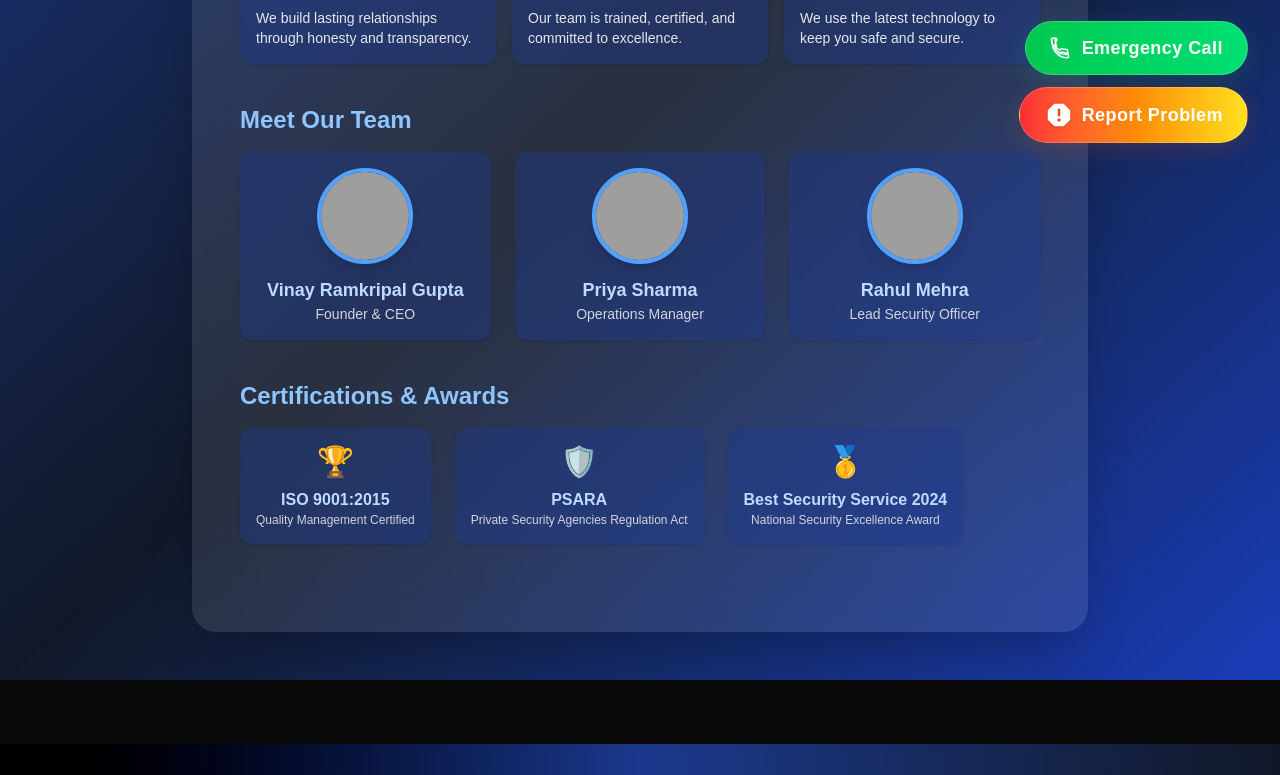
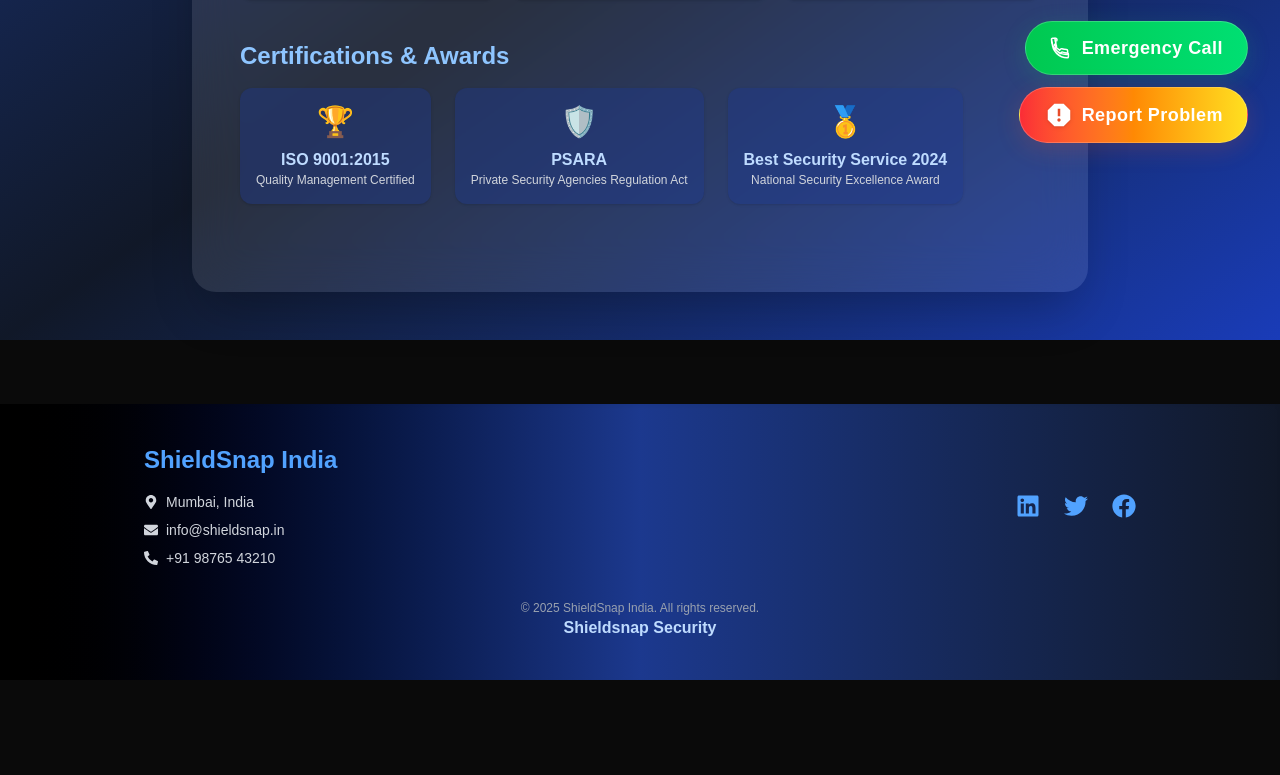
Before and after one commit to Vinaygp007/security, a Next.js app: page /about in a window 1280 px wide. Shown: the part 625-1400 px from the top of the page. After the commit the page ends 1305 px from the top, so only its background shows below. Built offline with nearby package versions, Linux system fonts and the light colour scheme; grey boxes are pictures that could not be loaded.

Commit message:
first comment

```diff
--- a/src/app/about/page.tsx
+++ b/src/app/about/page.tsx
@@ -44,7 +44,7 @@ export default function AboutUs() {
   return (
     <>
       <Navbar />
-      <main className="bg-gradient-to-br mt-16 from-blue-900 via-gray-900 to-blue-800 min-h-screen py-12 px-4">
+      <main className="bg-gradient-to-br  from-blue-900 via-gray-900 to-blue-800 min-h-screen py-12 px-4">
         <div className="max-w-4xl mx-auto bg-white/10 backdrop-blur-xl rounded-3xl shadow-2xl p-8 md:p-12">
           {/* Company History */}
           <section className="mb-10">
@@ -78,23 +78,7 @@ export default function AboutUs() {
               </li>
             </ul>
           </section>
-          {/* Team Profiles */}
-          <section className="mb-10">
-            <h2 className="text-2xl font-bold text-blue-300 mb-4">Meet Our Team</h2>
-            <div className="grid grid-cols-1 md:grid-cols-3 gap-6">
-              {team.map((member) => (
-                <div key={member.name} className="flex flex-col items-center bg-blue-900/40 rounded-xl p-4 shadow animate-section-in">
-                  <img
-                    src={member.photo}
-                    alt={member.name}
-                    className="h-24 w-24 rounded-full object-cover mb-3 border-4 border-blue-400 shadow-lg"
-                  />
-                  <span className="font-bold text-lg text-blue-200">{member.name}</span>
-                  <span className="text-sm text-gray-300">{member.role}</span>
-                </div>
-              ))}
-            </div>
-          </section>
+          {/* Team Profiles section removed to avoid duplication with Team page */}
           {/* Certifications & Awards */}
           <section className="mb-10">
             <h2 className="text-2xl font-bold text-blue-300 mb-4">Certifications & Awards</h2>
--- a/src/app/blog/page.tsx
+++ b/src/app/blog/page.tsx
@@ -39,7 +39,7 @@ export default function BlogPage() {
   return (
     <>
       <Navbar />
-      <main className="min-h-screen bg-gradient-to-br from-blue-900 via-gray-900 to-blue-800 py-12 px-4 mt-16">
+      <main className="min-h-screen bg-gradient-to-br from-blue-900 via-gray-900 to-blue-800 py-12 px-4 ">
         <div className="max-w-5xl mx-auto">
           <h1 className="text-4xl md:text-5xl font-extrabold text-blue-400 mb-8 text-center">Security Blog</h1>
           <div className="mb-8 flex justify-center">
--- a/src/app/career/page.tsx
+++ b/src/app/career/page.tsx
@@ -48,7 +48,7 @@ export default function CareerPage() {
   return (
     <>
       <Navbar />
-      <main className="min-h-screen bg-gradient-to-br from-blue-900 via-gray-900 to-blue-800 py-12 px-4 mt-16">
+      <main className="min-h-screen bg-gradient-to-br from-blue-900 via-gray-900 to-blue-800 py-12 px-4 ">
         <div className="max-w-5xl mx-auto">
           <h1 className="text-4xl md:text-5xl font-extrabold text-blue-400 mb-8 text-center">Careers at Shieldsnap Security</h1>
 
--- a/src/app/contact/page.tsx
+++ b/src/app/contact/page.tsx
@@ -32,7 +32,7 @@ export default function ContactPage() {
   return (
     <>
       <Navbar />
-      <main className="min-h-screen bg-gradient-to-br from-blue-900 via-gray-900 to-blue-800 py-12 px-4 mt-16">
+      <main className="min-h-screen bg-gradient-to-br from-blue-900 via-gray-900 to-blue-800 py-12 px-4 ">
         <div className="max-w-4xl mx-auto bg-white/10 backdrop-blur-xl rounded-3xl shadow-2xl p-8 md:p-12">
           <h1 className="text-4xl md:text-5xl font-extrabold text-blue-400 mb-8 text-center">Contact Us</h1>
           <div className="grid grid-cols-1 md:grid-cols-2 gap-8">
--- a/src/app/incident-report/page.tsx
+++ b/src/app/incident-report/page.tsx
@@ -82,7 +82,7 @@ export default function IncidentReportPage() {
   return (
     <>
       <Navbar />
-      <div className="min-h-screen mt-16 flex flex-col items-center justify-center bg-gradient-to-br from-blue-900 via-black to-gray-900 px-4 py-16 animate-fade-in">
+      <div className="min-h-screen  flex flex-col items-center justify-center bg-gradient-to-br from-blue-900 via-black to-gray-900 px-4 py-16 animate-fade-in">
         <div className="max-w-lg w-full bg-white/10 backdrop-blur-xl rounded-2xl shadow-2xl p-8 border border-blue-900">
           <h1 className="text-3xl font-extrabold text-blue-400 mb-4 text-center">Report a Security Incident</h1>
           <form className="flex flex-col gap-4" onSubmit={handleSubmit}>
--- a/src/app/page.tsx
+++ b/src/app/page.tsx
@@ -3,7 +3,6 @@
 import Navbar from "../component/sections/navbar";
 import HeroSection from "../component/sections/herosection";
 import Services from "../component/sections/services";
-import BrochureSection from "../component/sections/brochure";
 import Testimonials from "../component/sections/testimonials";
 import Certifications from "../component/sections/certifications";
 import ServiceDetails from "../component/sections/service-details";
@@ -12,6 +11,7 @@ import Contact from "../component/sections/contact";
 import Footer from "../component/sections/footer";
 import LiveChatWidget from "../component/sections/livechat";
 import FAQSection  from "../component/sections/faq";
+import BrochurePage from "./brochure/page";
 
 
 export default function Home() {
@@ -21,7 +21,7 @@ export default function Home() {
       <HeroSection />
       <div className="max-w-5xl mx-auto px-4 py-20 flex flex-col gap-20">
         <Services />
-        <BrochureSection />
+        <BrochurePage />
         <Testimonials />
         <ServiceDetails />
         <Certifications />
--- a/src/app/services/page.tsx
+++ b/src/app/services/page.tsx
@@ -43,7 +43,7 @@ export default function ServicesPage() {
   return (
     <>
       <Navbar />
-      <main className="min-h-screen bg-gradient-to-br from-blue-900 via-gray-900 to-blue-800 py-12 px-4 mt-16">
+      <main className="min-h-screen bg-gradient-to-br from-blue-900 via-gray-900 to-blue-800 py-12 px-4">
         <div className="max-w-5xl mx-auto">
           <h1 className="text-4xl md:text-5xl font-extrabold text-blue-400 mb-8 text-center">Our Security Services</h1>
           <div className="grid grid-cols-1 md:grid-cols-2 gap-8">
--- a/src/app/team/page.tsx
+++ b/src/app/team/page.tsx
@@ -29,7 +29,7 @@ export default function TeamPage() {
   return (
     <>
       <Navbar />
-      <main className="min-h-screen bg-gradient-to-br from-blue-900 via-gray-900 to-blue-800 py-12 px-4 mt-16">
+      <main className="min-h-screen bg-gradient-to-br from-blue-900 via-gray-900 to-blue-800 py-12 px-4">
         <div className="max-w-5xl mx-auto">
           <h1 className="text-4xl md:text-5xl font-extrabold text-blue-400 mb-8 text-center">Meet Our Security Team</h1>
           <div className="grid grid-cols-1 sm:grid-cols-2 md:grid-cols-3 gap-8">
--- a/src/app/testimonials/page.tsx
+++ b/src/app/testimonials/page.tsx
@@ -36,7 +36,7 @@ export default function TestimonialsPage() {
   return (
     <>
       <Navbar />
-      <main className="min-h-screen bg-gradient-to-br from-blue-900 via-gray-900 to-blue-800 py-12 px-4 flex items-center justify-center mt-16">
+      <main className="min-h-screen bg-gradient-to-br from-blue-900 via-gray-900 to-blue-800 py-12 px-4 flex items-center justify-center">
         <div className="max-w-xl w-full mx-auto">
           <h1 className="text-4xl md:text-5xl font-extrabold text-blue-400 mb-8 text-center">Client Testimonials</h1>
           <div className="relative">
```
Also changed, not shown: src/app/brochure/page.tsx (+20 -2 lines), src/component/sections/brochure.tsx (deleted, +0 -23 lines).
